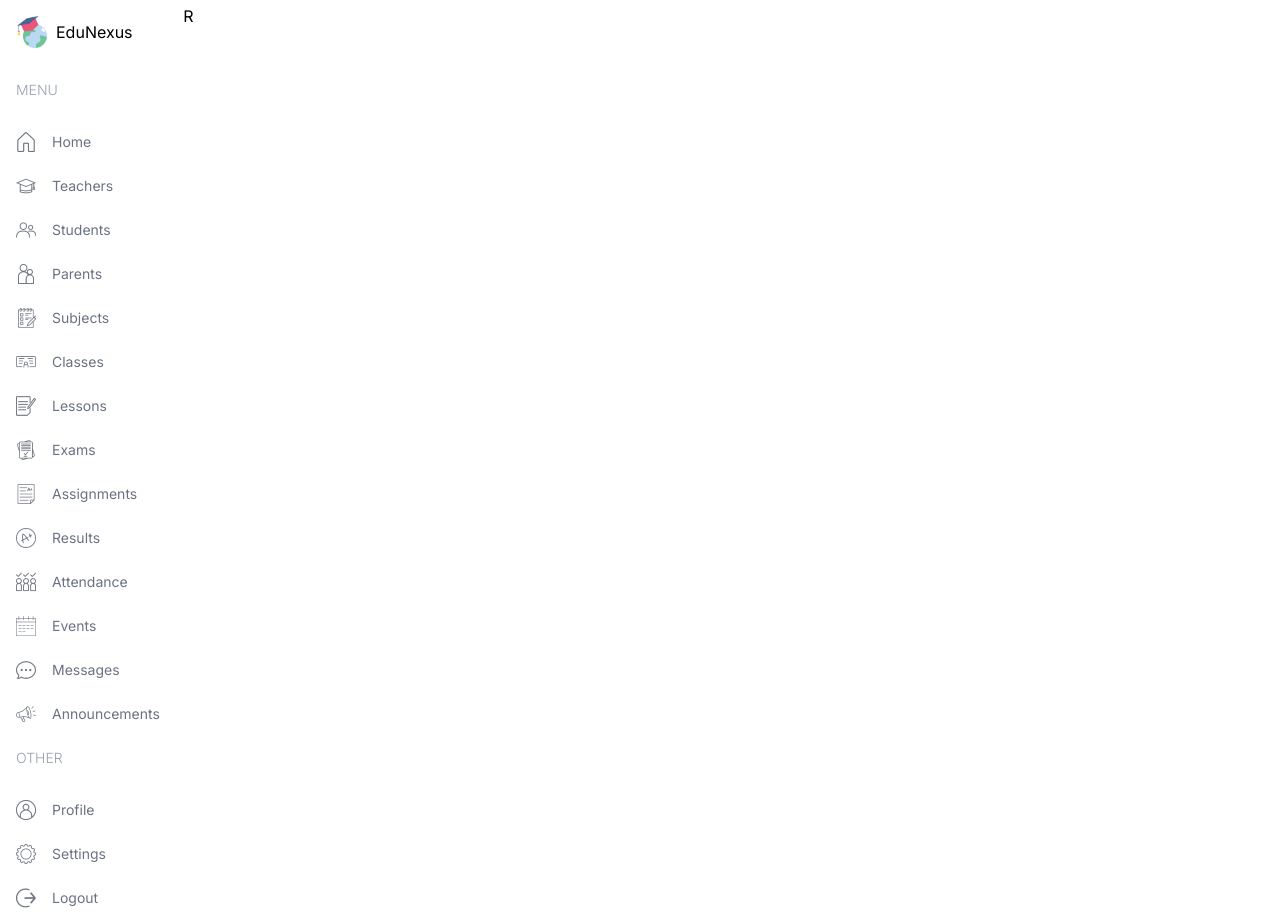
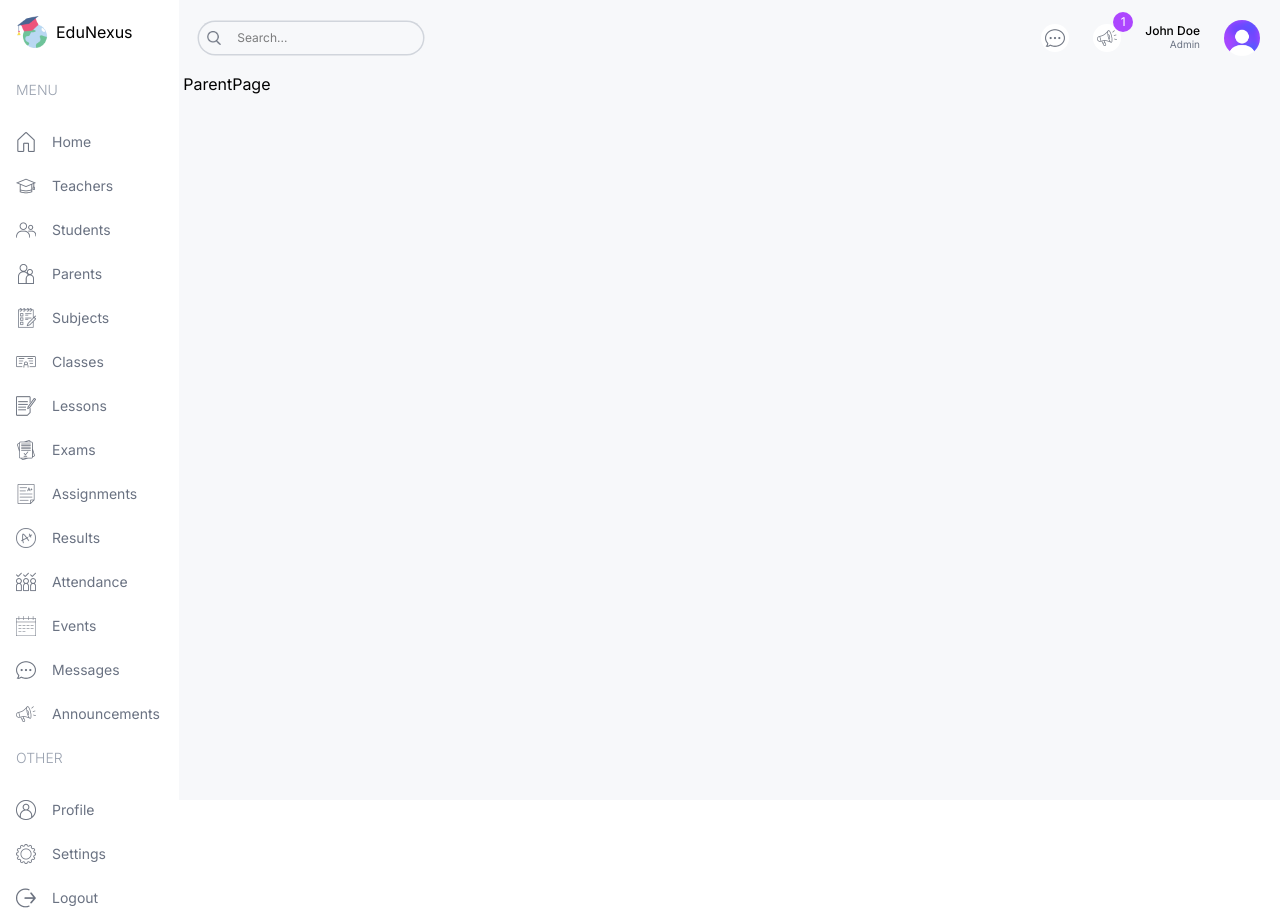
Before and after one commit to Simranjit884/edunexus, a Next.js app: page /parent in a window 1280 px wide. Built offline with nearby package versions, Linux system fonts and the light colour scheme.

Commit message:
implemeted the navigation menu

```diff
--- a/src/app/(dashboard)/layout.tsx
+++ b/src/app/(dashboard)/layout.tsx
@@ -1,6 +1,7 @@
 import Image from "next/image";
 import Link from "next/link";
 import Menu from "@/components/Menu";
+import Navbar from "@/components/Navbar";
 
 export default function DashboardLayout({
   children,
@@ -21,7 +22,10 @@ export default function DashboardLayout({
         <Menu />
       </div>
       {/*RIGHT */}
-      <div className="w-[86%] p-1 md:w-[92%] lg:w-[84%] xl:w-[86%]">R</div>
+      <div className="w-[86%] overflow-scroll bg-[#F7F8FA] p-1 md:w-[92%] lg:w-[84%] xl:w-[86%]">
+        <Navbar />
+        {children}
+      </div>
     </div>
   );
 }
--- a/src/components/Navbar.tsx
+++ b/src/components/Navbar.tsx
@@ -1,7 +1,37 @@
+import Image from "next/image";
 import React from "react";
 
 const Navbar = () => {
-  return <div>Navbar</div>;
+  return (
+    <div className="flex items-center justify-between p-4">
+      {/** SEARCH BAR */}
+      <div className="hidden items-center gap-2 rounded-full px-2 text-xs ring-[1.5px] ring-gray-300 md:flex">
+        <Image src="/search.png" alt="" width={14} height={14} />
+        <input
+          type="text"
+          placeholder="Search..."
+          className="w-[200px] bg-transparent p-2 outline-none"
+        />
+      </div>
+      {/** ICONS AND USER */}
+      <div className="flex w-full items-center justify-end gap-6">
+        <div className="flex h-7 w-7 cursor-pointer items-center justify-center rounded-full bg-white">
+          <Image src="/message.png" alt="" width={20} height={20} />
+        </div>
+        <div className="relative flex h-7 w-7 cursor-pointer items-center justify-center rounded-full bg-white">
+          <Image src="/announcement.png" alt="" width={20} height={20} />
+          <div className="absolute -top-3 -right-3 flex h-5 w-5 items-center justify-center rounded-full bg-purple-500 text-xs text-white">
+            1
+          </div>
+        </div>
+        <div className="flex flex-col">
+          <span className="text-xs leading-3 font-medium">John Doe</span>
+          <span className="text-right text-[10px] text-gray-500"> Admin</span>
+        </div>
+        <Image src="/avatar.png" alt="" width={36} height={36} className="rounded-full" />
+      </div>
+    </div>
+  );
 };
 
 export default Navbar;
```
Also changed, not shown: 1 other file (tests, documents, lock files or other folders).
